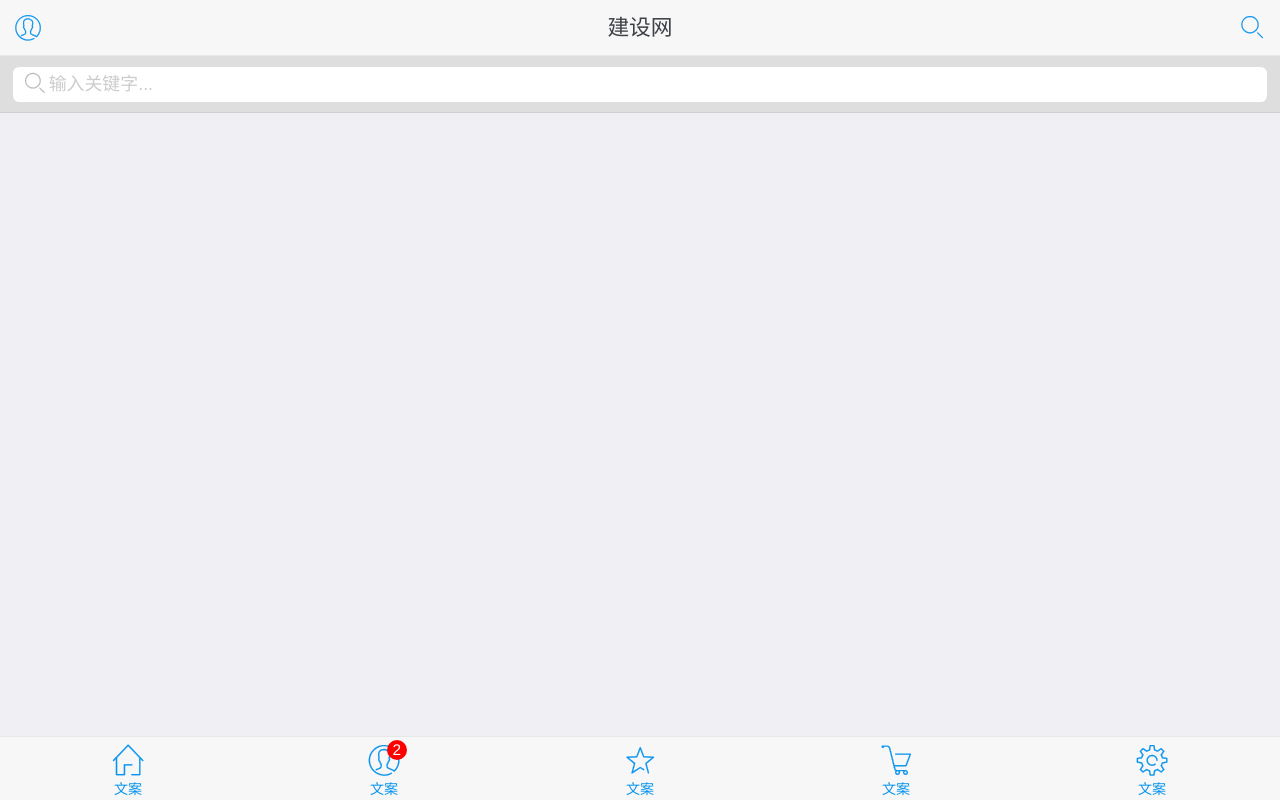
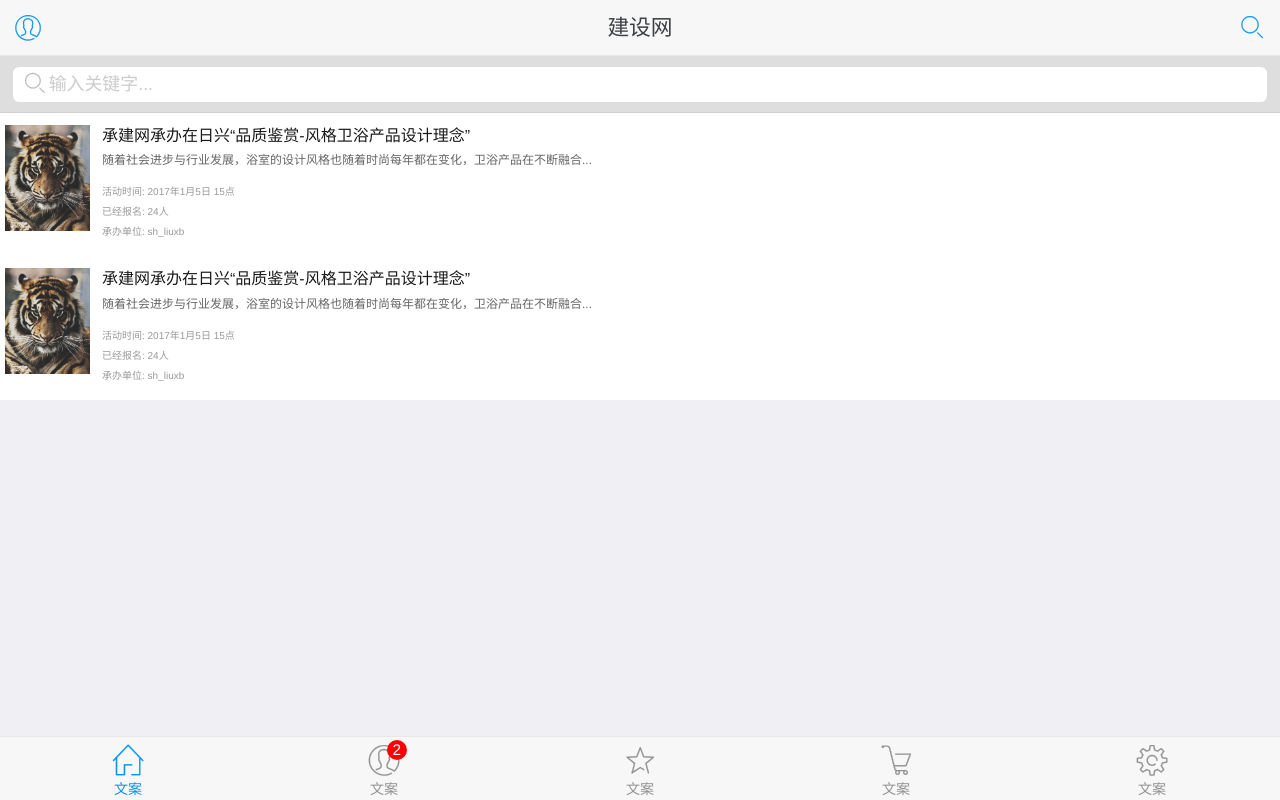
Before and after one commit to 0fan/jianxunhui, a plain HTML site: page activity.html in a window 1280 px wide. Drawn offline with Linux system fonts and the light colour scheme.

Commit message:
修改活动列表页和活动详情页，我发现应该把页面的代码写在每个页面的pageInit事件里，不然用框架的路由跳转会发生页面代码不执行的情况

```diff
--- a/activity.html
+++ b/activity.html
@@ -16,7 +16,7 @@
 <body>
 
 	<div class="page-group">
-		<div class="page page-current">
+		<div class="page page-current pageActivityList" id='page-activityList'>
 			<header class="bar bar-nav">
 				<a class="icon icon-me pull-left"></a>
 				<h1 class="title">建设网</h1>
@@ -55,7 +55,48 @@
 				</a>
 			</nav>
 			<div class="content">
-
+				<a href="activityDetail.html" class="activityItem border _b">
+					<div class="priview"><img src="img/tiger.jpg"></div>
+					<div class="inner">
+						<div class="tit">承建网承办在日兴“品质鉴赏-风格卫浴产品设计理念”</div>
+						<div class="j-abstract abstract">随着社会进步与行业发展，浴室的设计风格也随着时尚每年都在变化，卫浴产品在不断融合更多的科技含量，并打破单一的清洁功能的发展下，如今的卫浴系统已演变为集享受、休闲。清洁。保健为一体的前卫生活方式</div>
+						<div class="info-goup">
+							<div class="info-item">
+								<span class="name">活动时间:</span>
+								<span class="value">2017年1月5日 15点</span>
+							</div>
+							<div class="info-item">
+								<span class="name">已经报名:</span>
+								<span class="value">24人</span>
+							</div>
+							<div class="info-item">
+								<span class="name">承办单位:</span>
+								<span class="value">sh_liuxb</span>
+							</div>
+						</div>
+					</div>
+				</a>
+				<a href="activityDetail.html" class="activityItem border _b">
+					<div class="priview"><img src="img/tiger.jpg"></div>
+					<div class="inner">
+						<div class="tit">承建网承办在日兴“品质鉴赏-风格卫浴产品设计理念”</div>
+						<div class="j-abstract abstract">随着社会进步与行业发展，浴室的设计风格也随着时尚每年都在变化，卫浴产品在不断融合更多的科技含量，并打破单一的清洁功能的发展下，如今的卫浴系统已演变为集享受、休闲。清洁。保健为一体的前卫生活方式</div>
+						<div class="info-goup">
+							<div class="info-item">
+								<span class="name">活动时间:</span>
+								<span class="value">2017年1月5日 15点</span>
+							</div>
+							<div class="info-item">
+								<span class="name">已经报名:</span>
+								<span class="value">24人</span>
+							</div>
+							<div class="info-item">
+								<span class="name">承办单位:</span>
+								<span class="value">sh_liuxb</span>
+							</div>
+						</div>
+					</div>
+				</a>
 			</div>
 		</div>
 	</div>
@@ -70,7 +111,17 @@
 
 (function(){
 
+// 字符串截取
+var abstract = $('.j-abstract'),
+	  maxLen = 40;
 
+for(var i=0,len=abstract.length;i<len;i++){
+	var item = abstract.eq(i),
+		txt  = item.text();
+	if(txt.length>maxLen){
+		item.text(txt.slice(0,maxLen)+'...');
+	}
+}
 
 })();
 
--- a/css/app.css
+++ b/css/app.css
@@ -75,3 +75,15 @@
 .pageActivityDetail .content .info-block > .tit{font-size: 14px;color: #1a1a1a;padding: 5px 0;line-height: 1.35;}
 .pageActivityDetail .content .info-block > .info-block-content{line-height: 1.5;color: #555;font-size: 14px;}
 /* end pageActivityDetail */
+
+/* pageActivityList */
+.pageActivityList .activityItem{padding: 12px 5px;background-color:#fff;overflow: hidden;display: block;}
+.pageActivityList .activityItem:last-child{background-image: none;}
+.pageActivityList .activityItem > .priview{width: 85px;height: 106px;overflow: hidden;float: left;}
+.pageActivityList .activityItem > .priview img{display: block;width: 100%;height: auto;}
+.pageActivityList .activityItem > .inner{margin-left: 85px;padding-left: 12px;}
+.pageActivityList .activityItem > .inner > .tit{font-size: 16px;color: #1a1a1a;line-height: 1.35;margin-bottom: 5px;}
+.pageActivityList .activityItem > .inner > .abstract{font-size: 12px;color: #666;line-height: 1.5;margin-bottom: 10px;}
+.pageActivityList .activityItem > .inner > .info-goup{overflow: hidden;}
+.pageActivityList .activityItem > .inner > .info-goup > .info-item{font-size: 10px;color: #999;margin: 5px 0;}
+/* end pageActivityList */
--- a/js/app.js
+++ b/js/app.js
@@ -1,4 +1,16 @@
 (function(){
+
+$(document).on("pageInit", function(e, pageId, $page) {
+  if(pageId == "page-activityDetail") {
+  	// flash
+  	var flash = new Swiper('#flash',{
+  		pagination : '.swiper-pagination'
+  	});
+  }
+  if(pageId == "page-activityList") {
+
+  }
+});
 
 $.init();
 
```
Also changed, not shown: activityDetail.html (+2 -11 lines).
